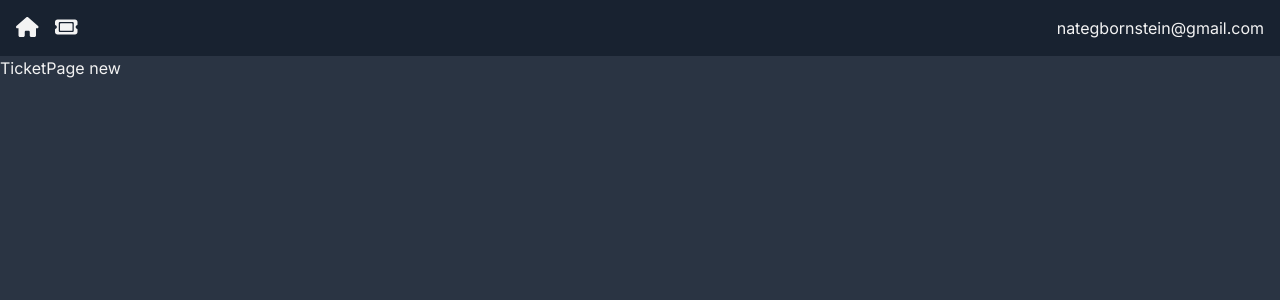
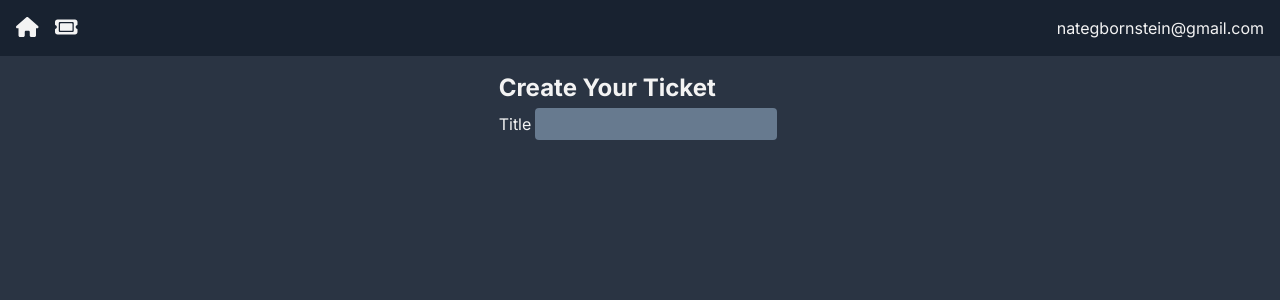
Before and after one commit to greenteaisgreat/intuitive-ticketing, a Next.js app: page /TicketPage/new in a window 1280 px wide. Shown: the top 300 px of the page. Built offline with nearby package versions, Linux system fonts and the light colour scheme.

Commit message:
Add TicketForm for Return

```diff
--- a/app/TicketPage/[id]/page.jsx
+++ b/app/TicketPage/[id]/page.jsx
@@ -1,5 +1,7 @@
+import TicketForm from '@/app/(components)/TicketForm';
+
 const TicketPage = ({ params }) => {
-    return <div>TicketPage {params.id}</div>;
+    return <TicketForm />;
 };
 
 export default TicketPage;
```
